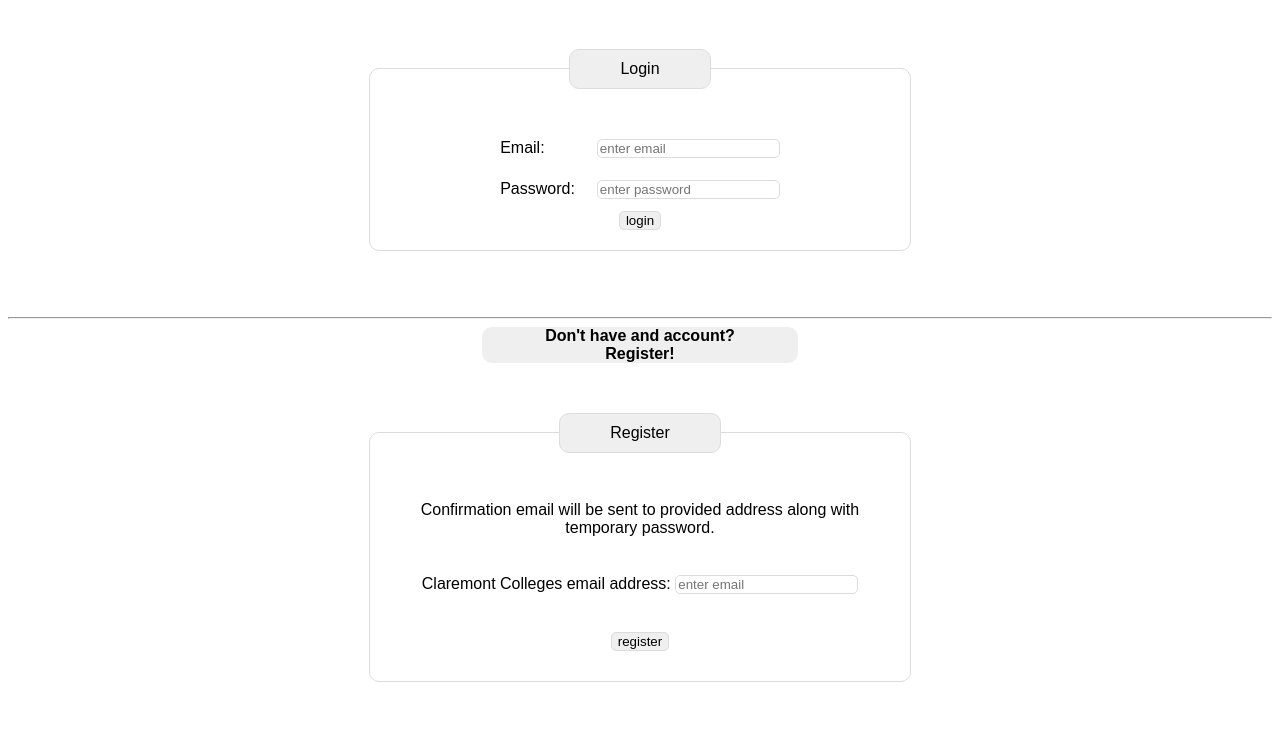
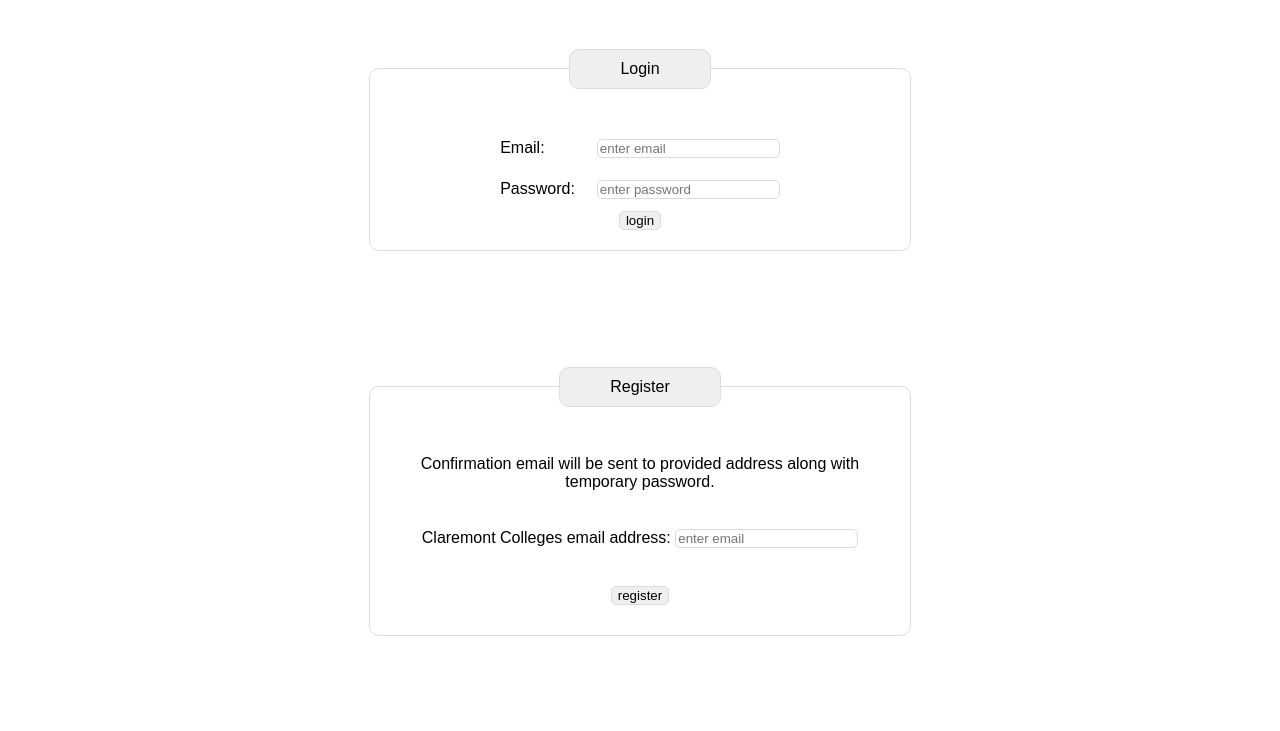
Before and after one commit to ClaremontAcademia/Forum, a Django app: template forum/templates/loginpage.html in a window 1280 px wide. Shown: the part 377-1108 px from the top of the page. After the commit the page ends 1013 px from the top, so only its background shows below. Run offline with Django 3.2, Linux system fonts and the light colour scheme; the template is opened without the code that fills it, so the values that code supplies are empty.

Commit message:
update layout

```diff
--- a/forum/templates/loginpage.html
+++ b/forum/templates/loginpage.html
@@ -27,9 +27,6 @@
 </fieldset>
 
 </form>
-
-<hr />
-<h4>Don't have and account? <br /> Register!</h4>
 
 <form action"\register\" method="post">
 	<fieldset>
```
